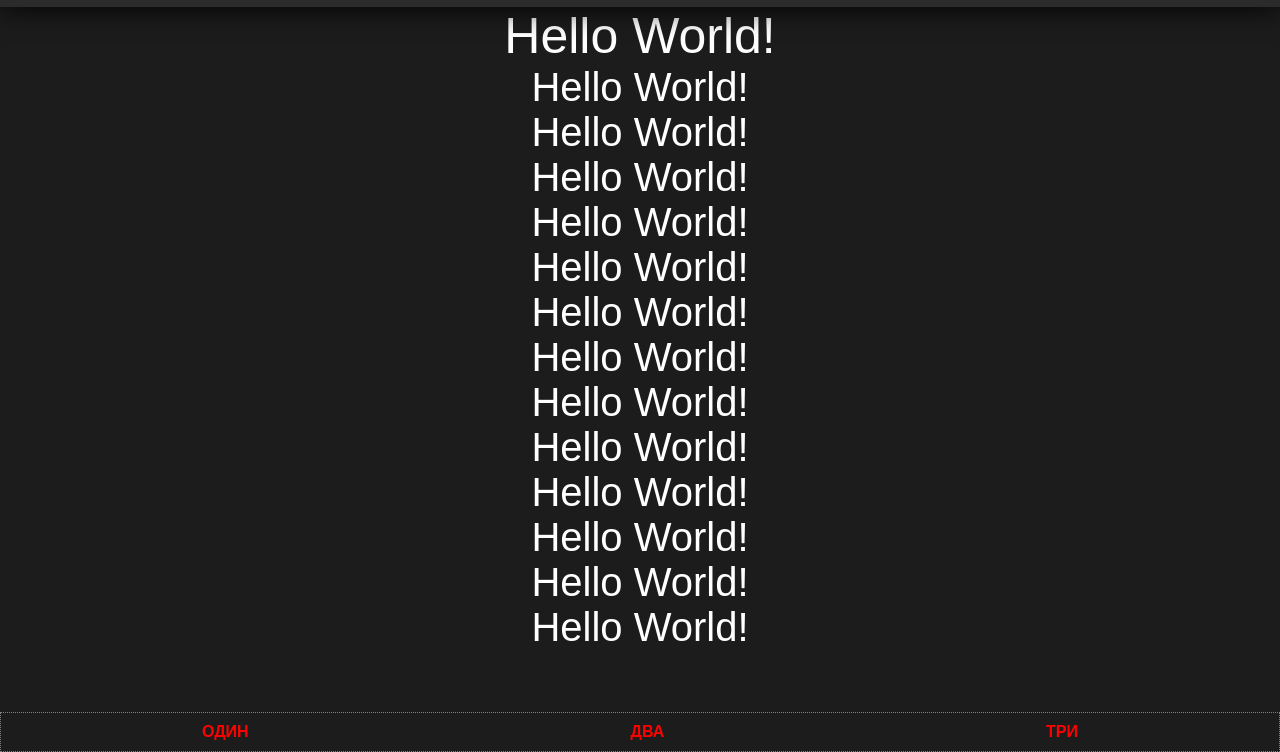
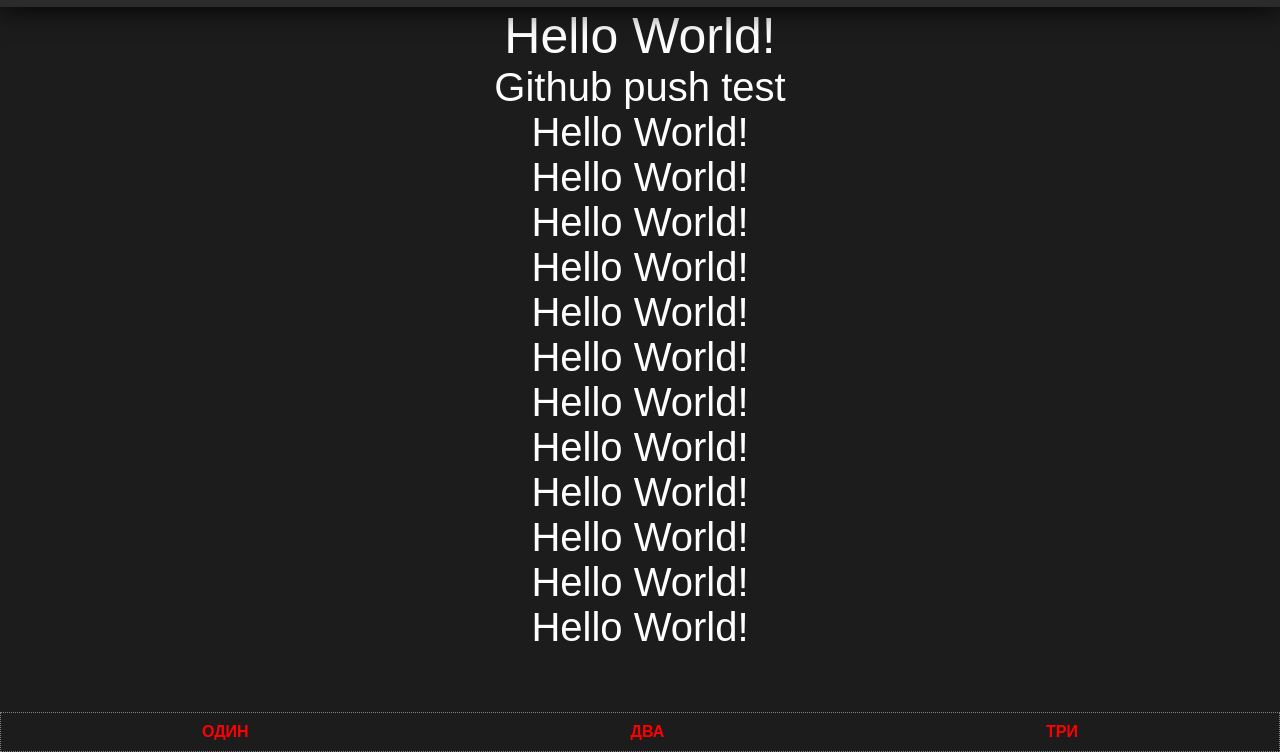
Before and after one commit to ilnazqaa/min-tatarstan, a plain HTML site: page index.html in a window 1280 px wide. Shown: the part 48-800 px from the top of the page. Drawn offline with Linux system fonts and the light colour scheme; a web font is replaced by a local one.

Commit message:
Greeting

```diff
--- a/index.html
+++ b/index.html
@@ -3,7 +3,7 @@
 <head>
     <meta charset="UTF-8">
     <meta name="viewport" content="width=device-width, initial-scale=1.0">
-    <title>@</title>
+    <title></title>
     <link rel="stylesheet" href="css/reset.css">
     <link rel="stylesheet" href="css/main.css">
     <script type="module" defer src="js/main.js""></script>
@@ -14,7 +14,7 @@
 </header>
 <main>
     <h1>Hello World!</h1>
-    <h2>Hello World!</h2>
+    <h2>Github push test</h2>
     <h2>Hello World!</h2>
     <h2>Hello World!</h2>
     <h2>Hello World!</h2>
```
